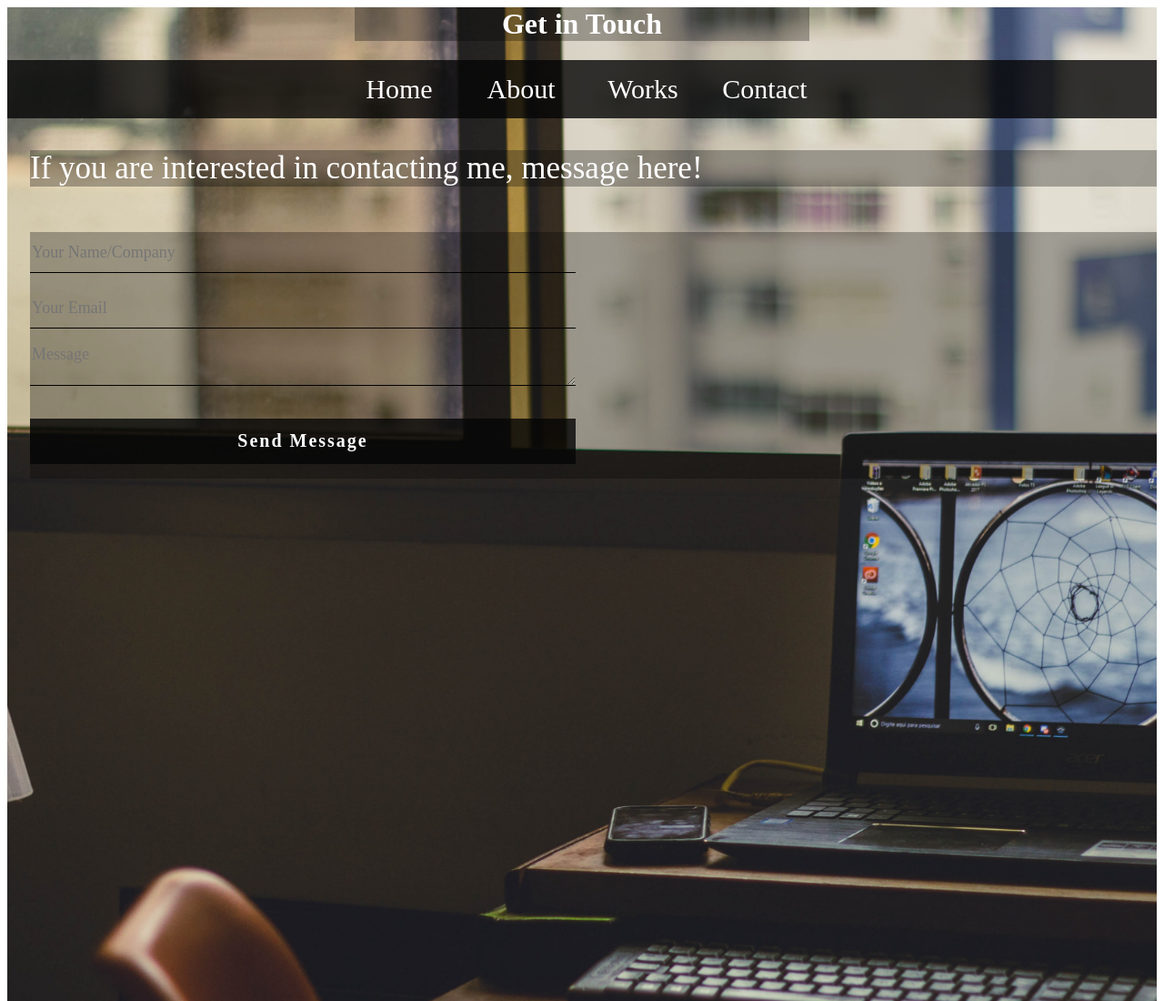
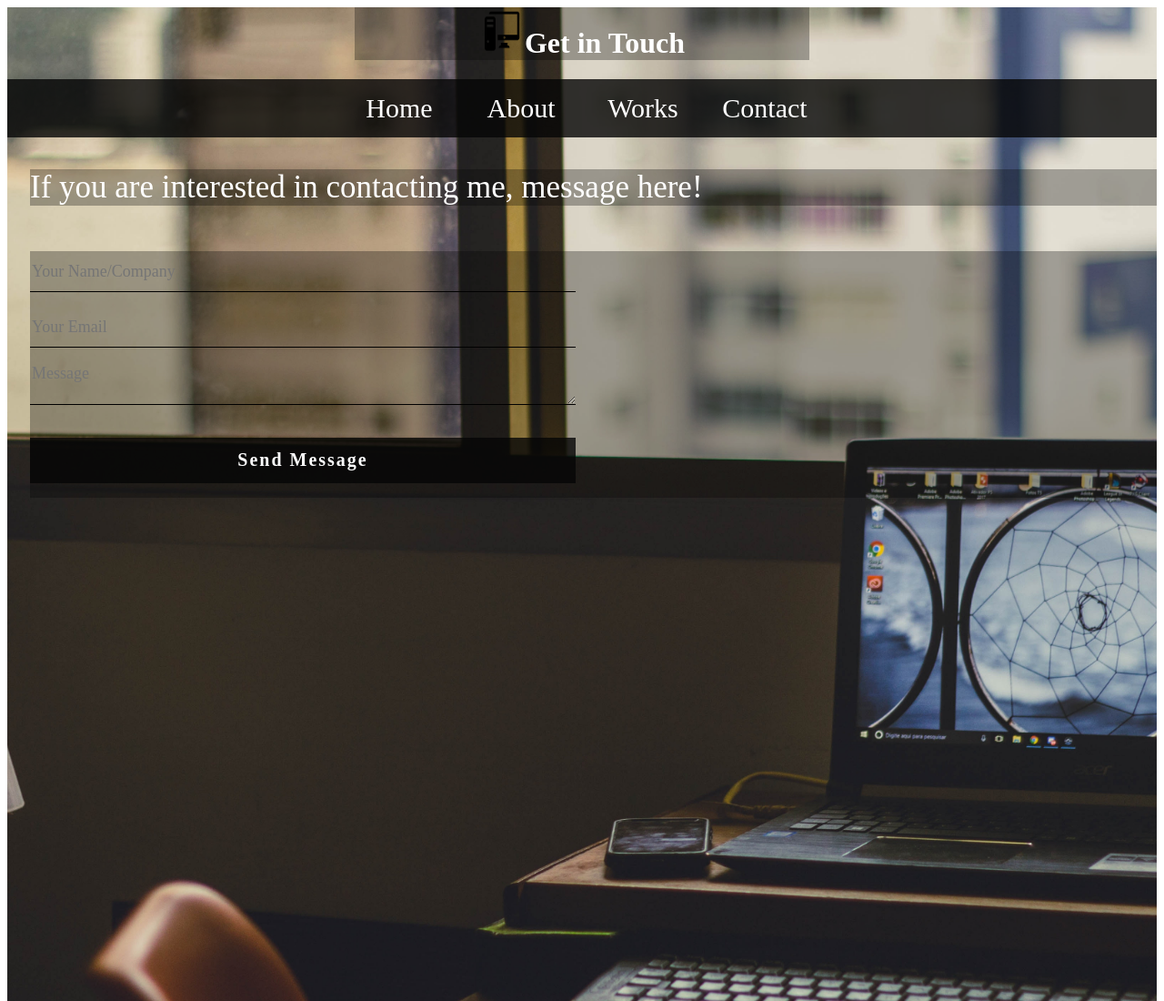
Before and after one commit to Pavion941/Pavion941.github.io, a plain HTML site: page contact.html in a window 1280 px wide. Shown: the top 1100 px of the page at 91% size. Drawn offline with Linux system fonts and the light colour scheme.

Commit message:
Update contact.html
adding logo to contact.html

```diff
--- a/contact.html
+++ b/contact.html
@@ -7,7 +7,7 @@
   <body>
 	<div id="background">
 		<div id="header">
-			<h1>Get in Touch</h1>
+			<h1><img border="0" alt="Logo" src="images/icon-computer.png" width="50" height="50">Get in Touch</h1>
 		</div>
 			<div id="nav">
 				<ul>
```
